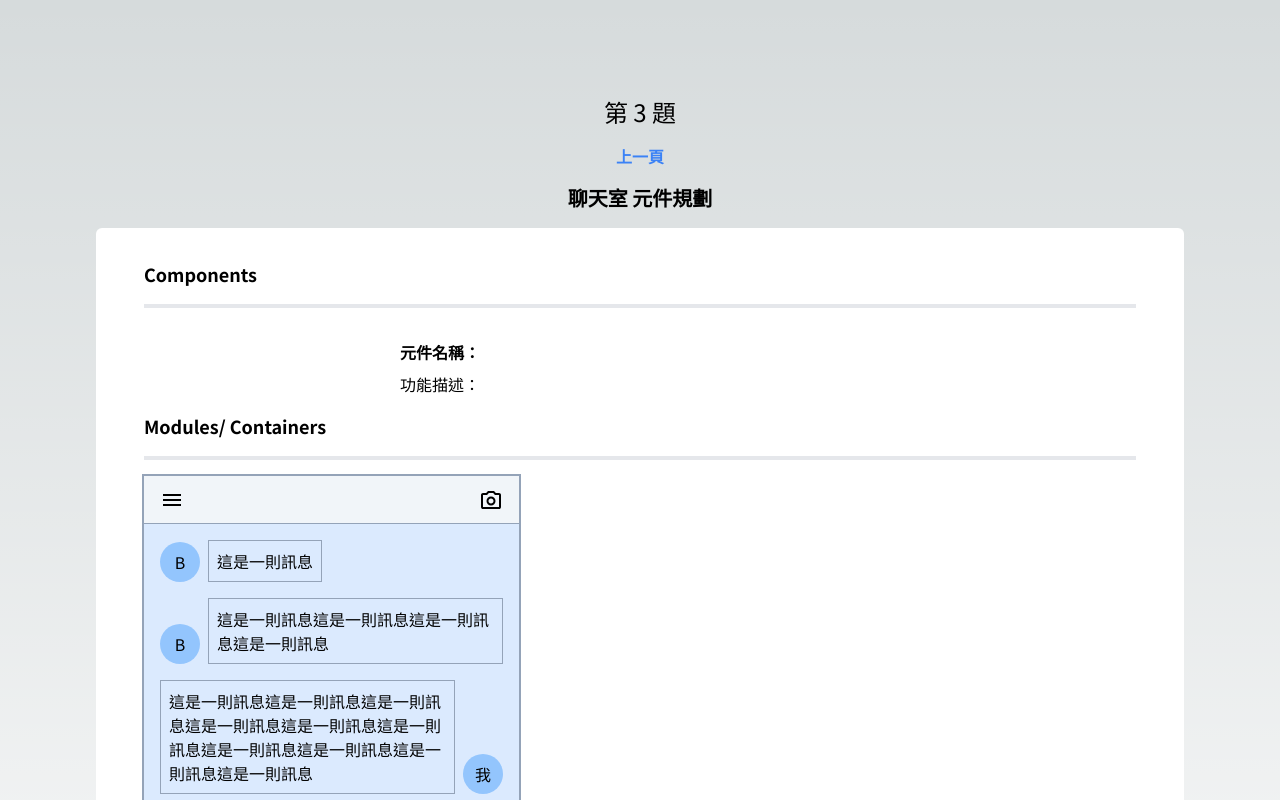
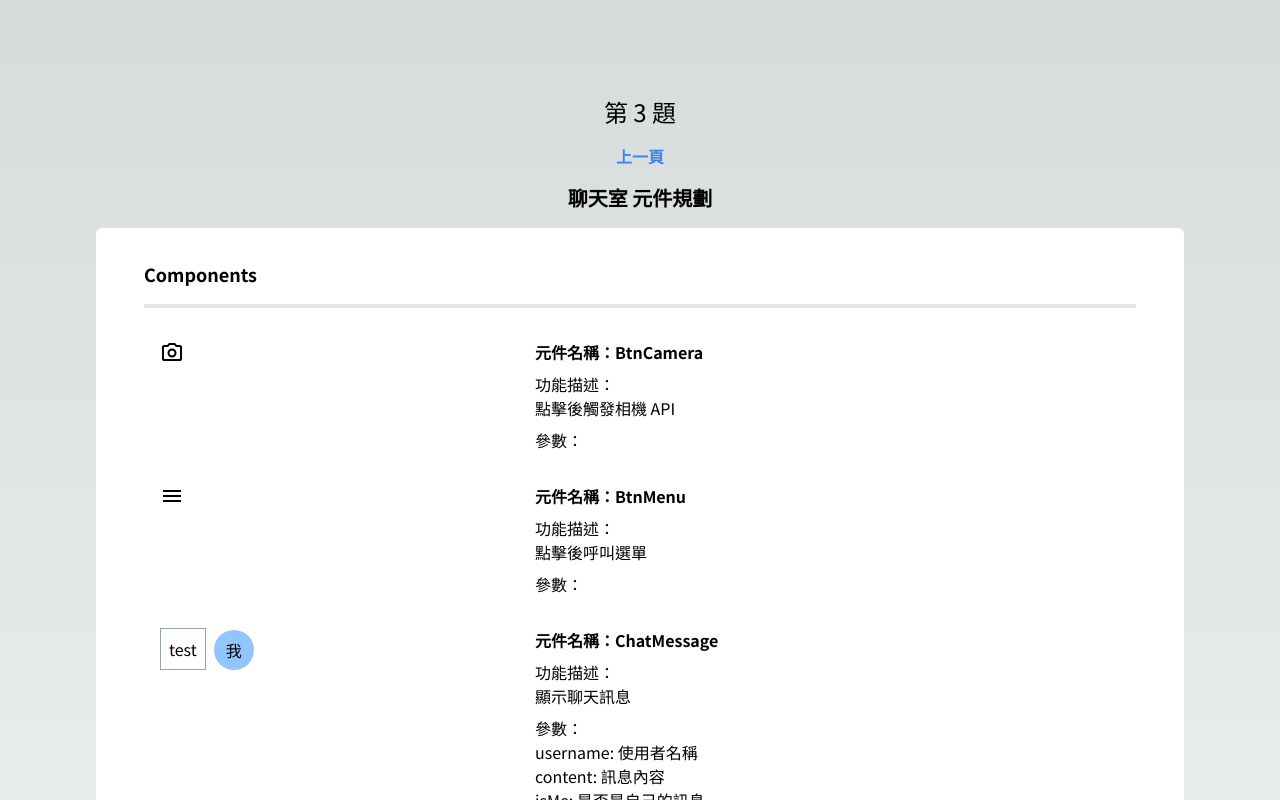
Before and after one commit to penspulse326/bat-mobile-test, a Next.js app: page /problem3 in a window 1280 px wide. Shown: the top 800 px of the page. Built offline with nearby package versions, Linux system fonts and the light colour scheme.

Commit message:
fixed: fix CompDesc type

```diff
--- a/components/CompDesc/index.tsx
+++ b/components/CompDesc/index.tsx
@@ -1,22 +1,35 @@
-import { ReactElement } from 'react';
-
 type PropsType = {
-  comp: ReactElement;
-  name: string;
-  desc: string;
+  comp: any;
+  title: string;
+  content: string;
+  params?: { name: string; desc: string }[];
 };
 
-function CompDesc({ comp, name, desc }: PropsType) {
+function CompDesc({ comp, title, content, params }: PropsType) {
   return (
     <li className="flex p-4">
-      <section className="w-1/4">{comp}</section>
+      <section className="w-full max-w-[375px]">{comp}</section>
       <section>
-        <h5 className="font-bold">元件名稱：{name}</h5>
+        <h5 className="font-bold">元件名稱：{title}</h5>
         <h6 className="mt-2">功能描述：</h6>
-        <p>{desc}</p>
+        <p>{content}</p>
+        <h6 className="mt-2">參數：</h6>
+        {params && (
+          <ul>
+            {params.map(({ name, desc }) => (
+              <li key={name}>
+                {name}: {desc}
+              </li>
+            ))}
+          </ul>
+        )}
       </section>
     </li>
   );
 }
 
+CompDesc.defaultProps = {
+  params: null,
+};
+
 export default CompDesc;
--- /dev/null
+++ b/modules/CompDescBox/data.ts
@@ -0,0 +1,45 @@
+import { CompDescType } from '@/common/constants/types';
+import BtnCamera from '@/components/Buttons/BtnCamera';
+import BtnMenu from '@/components/Buttons/BtnMenu';
+import ChatMessage from '@/components/ChatMessage';
+
+export const componentList: CompDescType[] = [
+  {
+    title: 'BtnCamera',
+    comp: BtnCamera,
+    content: '點擊後觸發相機 API',
+  },
+  {
+    title: 'BtnMenu',
+    comp: BtnMenu,
+    content: '點擊後呼叫選單',
+  },
+  {
+    title: 'ChatMessage',
+    comp: ChatMessage,
+    content: '顯示聊天訊息',
+    params: [
+      { name: 'username', desc: '使用者名稱' },
+      { name: 'content', desc: '訊息內容' },
+      { name: 'isMe', desc: '是否是自己的訊息' },
+    ],
+  },
+];
+
+export const moduleList = [
+  {
+    name: 'Navbar',
+    comp: 'Navbar',
+    desc: 'Navbar',
+  },
+  {
+    name: 'ChatLogs',
+    comp: 'ChatLogs',
+    desc: 'ChatLogs',
+  },
+  {
+    name: 'InputMessage',
+    comp: 'InputMessage',
+    desc: 'InputMessage',
+  },
+];
--- a/modules/CompDescBox/index.tsx
+++ b/modules/CompDescBox/index.tsx
@@ -1,5 +1,6 @@
 import ChatLogs from '../ChatLogs';
 import Navbar from '../Navbar';
+import { componentList } from './data';
 import CompDesc from '@/components/CompDesc';
 import InputMessage from '@/components/Inputs/InputMessage';
 
@@ -9,7 +10,15 @@ function CompDescBox() {
       <h4 className="text-lg font-bold"> Components</h4>
       <hr className="my-4 border-2" />
       <ul>
-        <CompDesc />
+        {componentList.map(({ comp, title, content, params }) => (
+          <CompDesc
+            key={title}
+            comp={comp({ username: 'test', content: 'test', isMe: true })}
+            title={title}
+            content={content}
+            params={params}
+          />
+        ))}
       </ul>
       <h4 className="text-lg font-bold"> Modules/ Containers</h4>
       <hr className="my-4 border-2" />
```
Also changed, not shown: common/constants/types.ts (+9 -0 lines).
